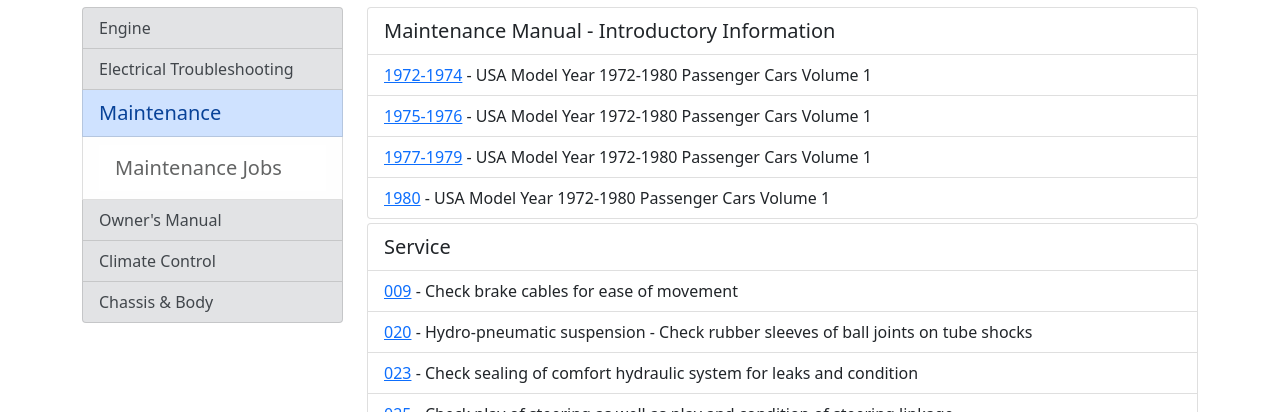
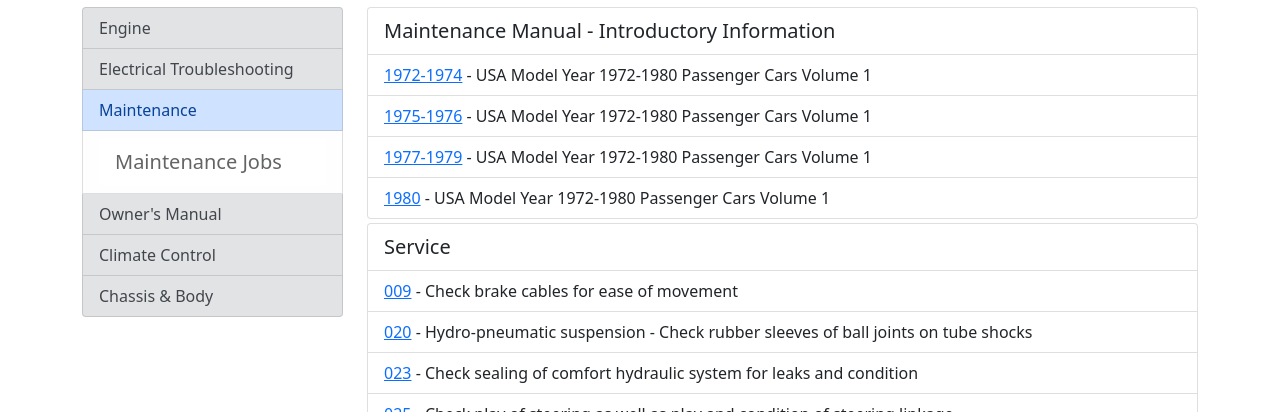
Before and after one commit to W116org/handbook, a Jekyll site: the page built from Maintenance/72-80.html, in a window 1280 px wide. Shown: the part 217-629 px from the top of the page. Built offline with Jekyll 4.4.1, drawn with Linux system fonts in a browser that asks for light colours; comment, search, counter and statistics services are not loaded.

Commit message:
Update 72-80.html

```diff
--- a/Maintenance/72-80.html
+++ b/Maintenance/72-80.html
@@ -11,7 +11,7 @@ lead: "1972-1980: 280S 280SE 300SD 450SE 450SEL"
     <div class="list-group">
       <a href="/Engine/" class="list-group-item list-group-item-secondary list-group-item-action">Engine</a>
       <a href="/ETM/" class="list-group-item list-group-item-secondary list-group-item-action">Electrical Troubleshooting</a>
-      <a href="/Maintenance/" class="list-group-item list-group-item-primary lead list-group-item-action">Maintenance</a>
+      <a href="/Maintenance/" class="list-group-item list-group-item-primary list-group-item-action">Maintenance</a>
       <div class="list-group-item list-group-item-light list-group list-group-flush">
         <div class="list-group-item lead">Maintenance Jobs</div>
       </div>
```
